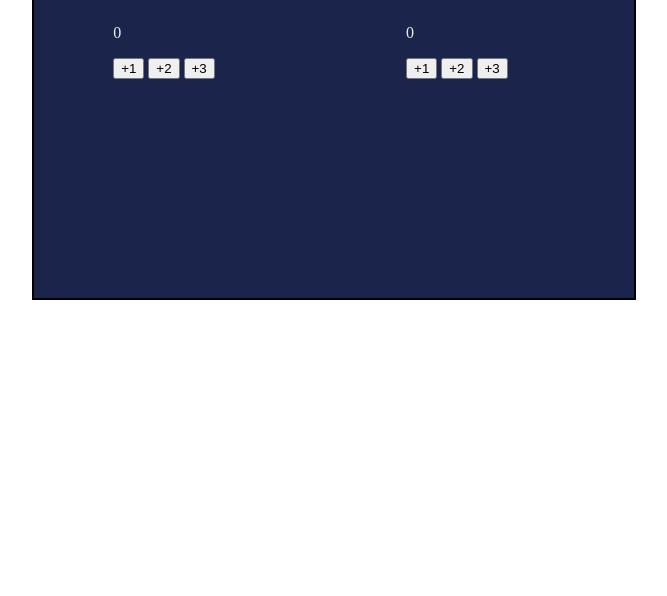
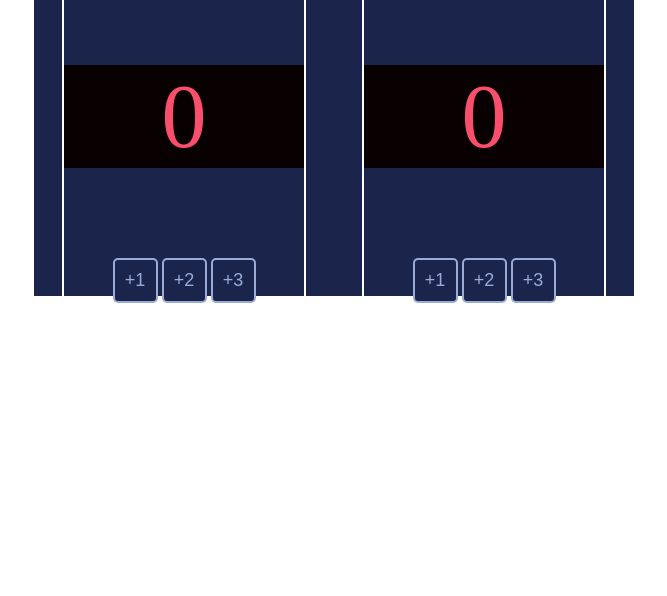
Before and after one commit to vladan-masic/002-js-exercises, a plain HTML site: page 002-basketball-scoreboard/index.html in a window 1280 px wide. Shown: the part 204-800 px from the top of the page, without its empty margins (306-973 px from the left). Drawn offline with Linux system fonts and the light colour scheme.

Commit message:
002 - Style score and buttons

```diff
--- a/002-basketball-scoreboard/index.css
+++ b/002-basketball-scoreboard/index.css
@@ -8,15 +8,36 @@ body {
   width: 600px;
   height: 400px;
   margin: 100px auto 0;
-  border: 2px solid black;
   color: #eeeeee;
   background-color: #1b244a;
+  align-items: center;
 }
 
 .team {
+  border: 2px solid white;
+  /* height: 90%; */
+  width: 40%;
+  text-align: center;
 }
 
 h3 {
   font-family: Verdana, Geneva, Tahoma, sans-serif;
   font-size: 40px;
 }
+
+.score {
+  color: #f94f6d;
+  font-size: 90px;
+  background-color: #080001;
+}
+
+button {
+  color: #9aabd8;
+  font-size: 18px;
+  background-color: #1b244a;
+  border: 2px solid #9aabd8;
+  border-radius: 5px;
+  /* padding: 6px 10px; */
+  height: 45px;
+  width: 45px;
+}
```
